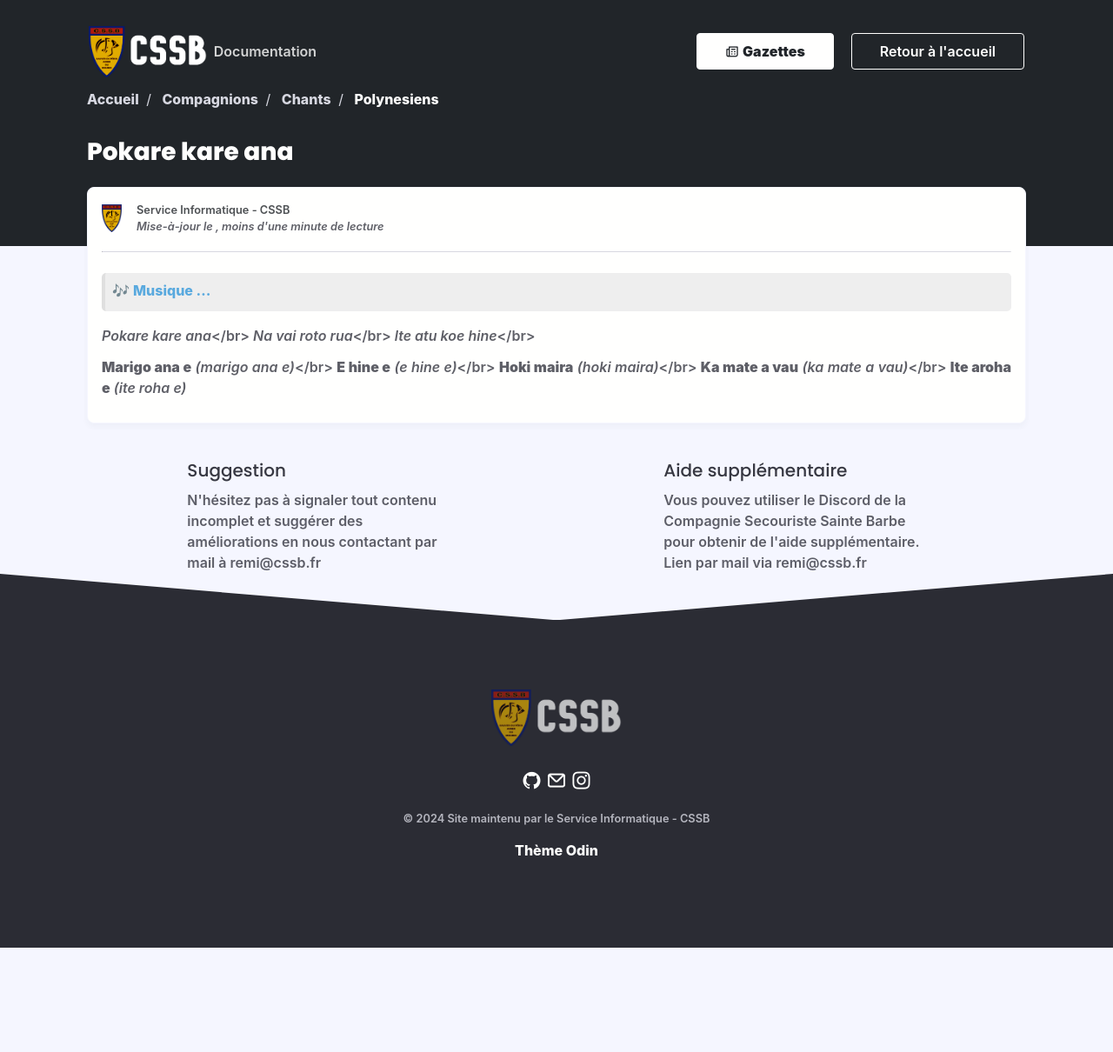
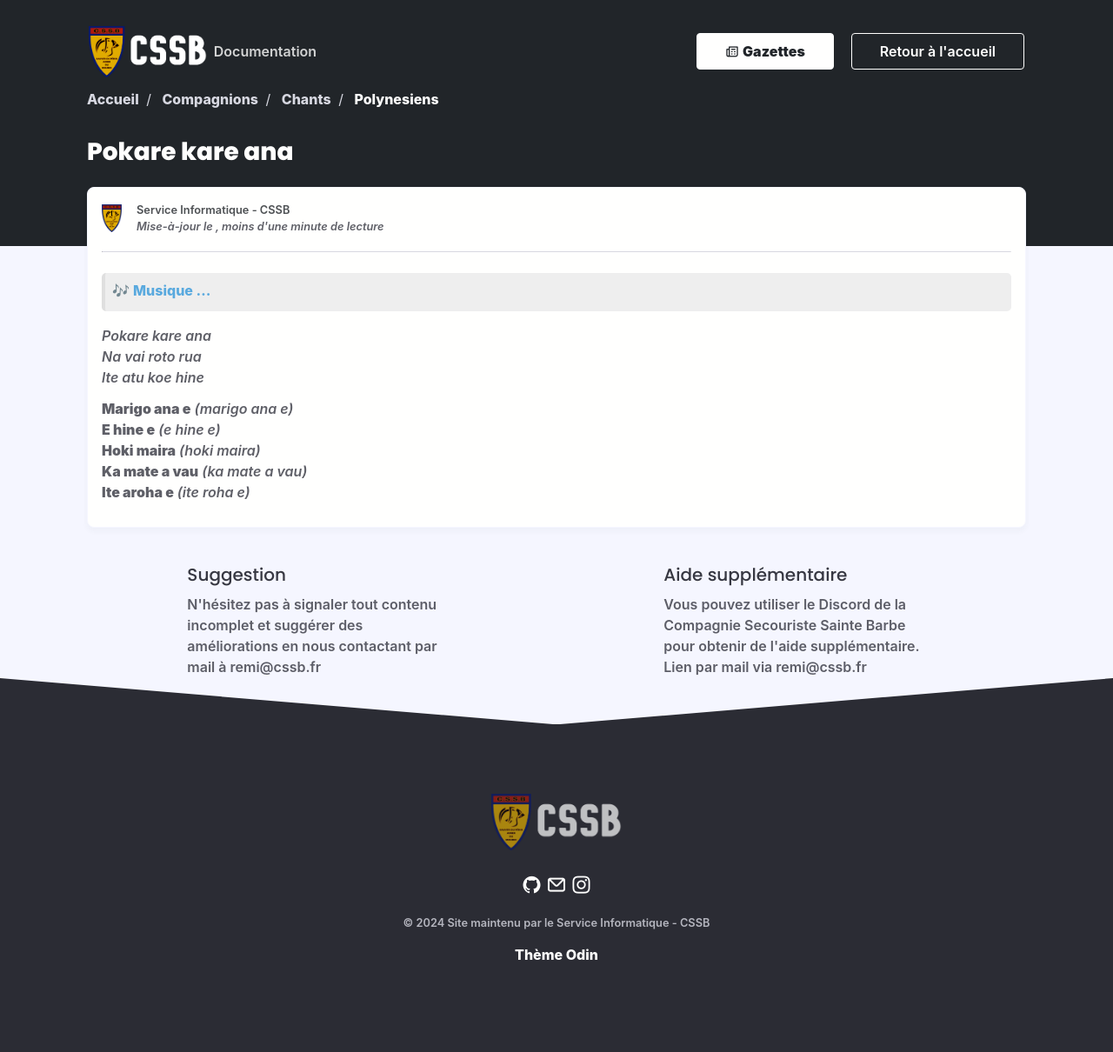
Before and after one commit to cssb-dev/infos, a Jekyll site: the page built from compagnions/chants/polynesiens.md, in a window 1280 px wide. Shown: the whole page at 87% size. Built offline with Jekyll 4.4.1, drawn with Linux system fonts in a browser that asks for light colours; some web fonts are replaced; before the commit the page ends 1090 px from its top, so only the background shows below that.

Commit message:
TL: adapted html

```diff
--- a/compagnions/chants/polynesiens.md
+++ b/compagnions/chants/polynesiens.md
@@ -9,12 +9,12 @@ summary: Chant officiel de la 3ème Cie (Nantes)
 
 > 🎶 [Musique ...](https://www.youtube.com/watch?v=6meEH4og0KI)
 
-_Pokare kare ana_</br>
-_Na vai roto rua_</br>
-_lte atu koe hine_</br>
+_Pokare kare ana_<br>
+_Na vai roto rua_<br>
+_lte atu koe hine_<br>
 
-**Marigo ana e** _(marigo ana e)_</br>
-**E hine e** _(e hine e)_</br>
-**Hoki maira** _(hoki maira)_</br>
-**Ka mate a vau** _(ka mate a vau)_</br>
+**Marigo ana e** _(marigo ana e)_<br>
+**E hine e** _(e hine e)_<br>
+**Hoki maira** _(hoki maira)_<br>
+**Ka mate a vau** _(ka mate a vau)_<br>
 **Ite aroha e** _(ite roha e)_
```
